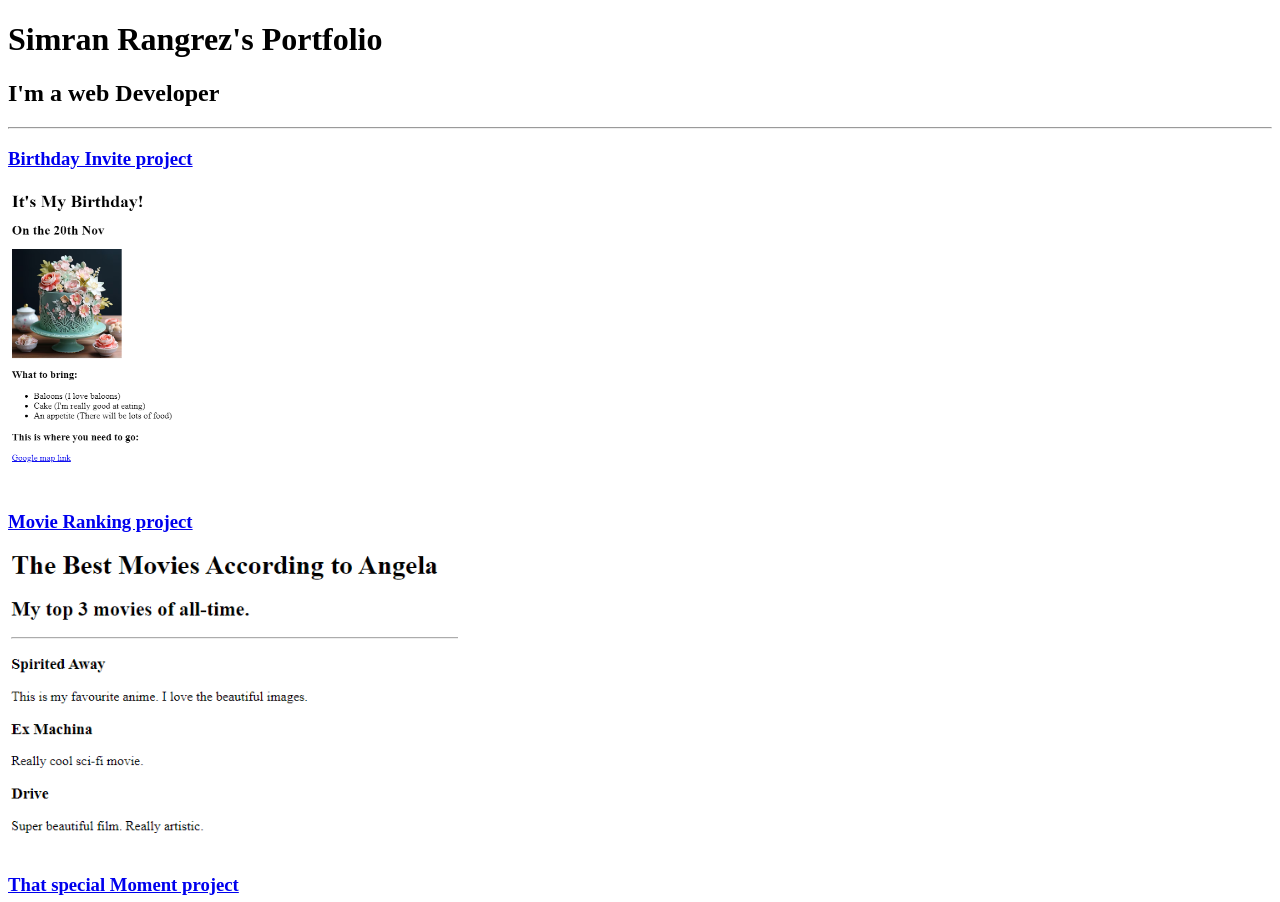
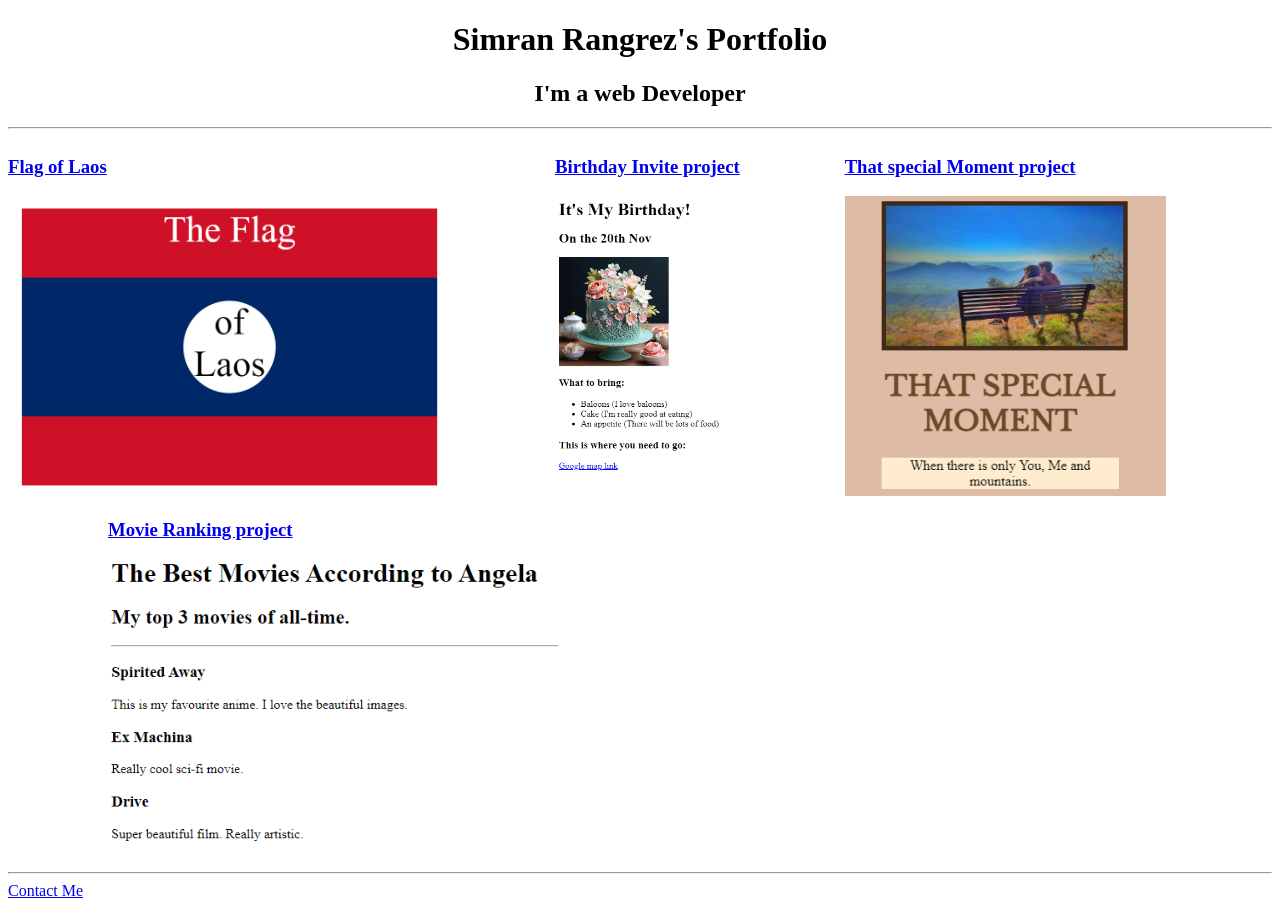
Before and after one commit to SimranRangrez/html-Portfolio, a plain HTML site: page index.html in a window 1280 px wide. Shown: the top 902 px of the page. Drawn offline with Linux system fonts and the light colour scheme.

Commit message:
Update index.html

```diff
--- a/index.html
+++ b/index.html
@@ -1,37 +1,36 @@
-<!-- TODO 1: Create the HTML Boilerplate -->
-
-<!-- TODO 2: Add Your previous projects' HTML into the public folder -->
-
-<!-- TODO 3: Take screenshots of your project previews and add the images to the images folder -->
-
-<!-- TODO 4: Add titles/subtitles etc. -->
-
-<!-- TODO 5: Add a link to the project pages -->
-
-<!-- TODO 6: Add images to show the project previews
-HINT for TODO 6: You can use the height attribute set to 200 to make the image smaller:
-https://developer.mozilla.org/en-US/docs/Web/HTML/Element/img#attr-height -->
-
-<!-- TODO 7: Add the Contact Me and About Me page links -->
-
-<!DOCTYPE html>
+ <!DOCTYPE html>
 <html lang="en">
  <head>
   <meta charset=""UTF-8>
   <title> Welcome to Simran Rangrez's Portfolio</title>
+ <link rel="stylesheet" href="./style.css">
  </head>
 
 
 <body>
-    <h1>Simran Rangrez's Portfolio</h1>
-    <h2>I'm a web Developer</h2>
+  <div class="intro">
+      <h1>Simran Rangrez's Portfolio</h1>
+      <h2>I'm a web Developer</h2>
+   </div>
  <hr/>
-   <h3><a href="./public/birthday-invite.html">Birthday Invite project</a></h3>
-   <img src="./public/birthday-invite.png" height="300" alt="birthday-invite image"/>
+<div id="four">
+   <h3><a href="./public/flag.html">Flag of Laos</a></h3>
+   <img src="./public/laos-flag.png" height= "300" alt="flag of laos">
+</div>
+ <div id="first">
+      <h3><a href="./public/birthday-invite.html">Birthday Invite project</a></h3>
+     <img src="./public/birthday-invite.png" height="300" alt="birthday-invite image"/>
+</div>
+
+<div id="second">
+   <h3><a href="./public/moment.html">That special Moment project</a></h3>
+   <img src="./public/special-moment.png" height="300" alt="moment imgage"/>
+</div>
+
+<div id="third">
    <h3><a href="./public/movie-ranking.html">Movie Ranking project</a></h3>
    <img src="./public/movie-ranking.png" height="300" alt="movie-ranking-image"/>
-   <h3><a href="./public/moment.html">That special Moment project</a></h3>
-   <img src="./public/special-moment.png" height="300" alt="moment imgage"/>
+</div>
 <hr/>
 
 <a href="./public/contact.html">Contact Me </a>
```
